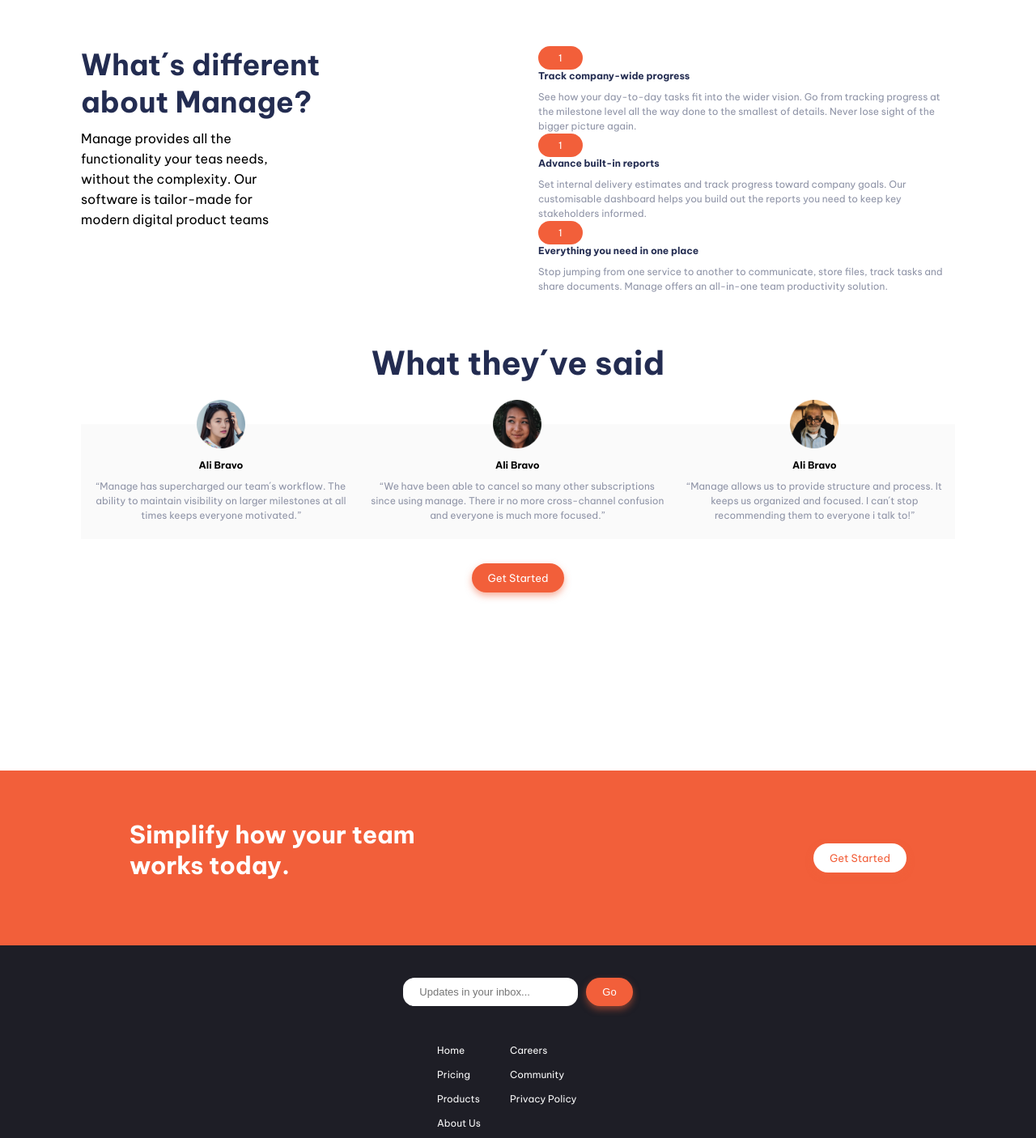
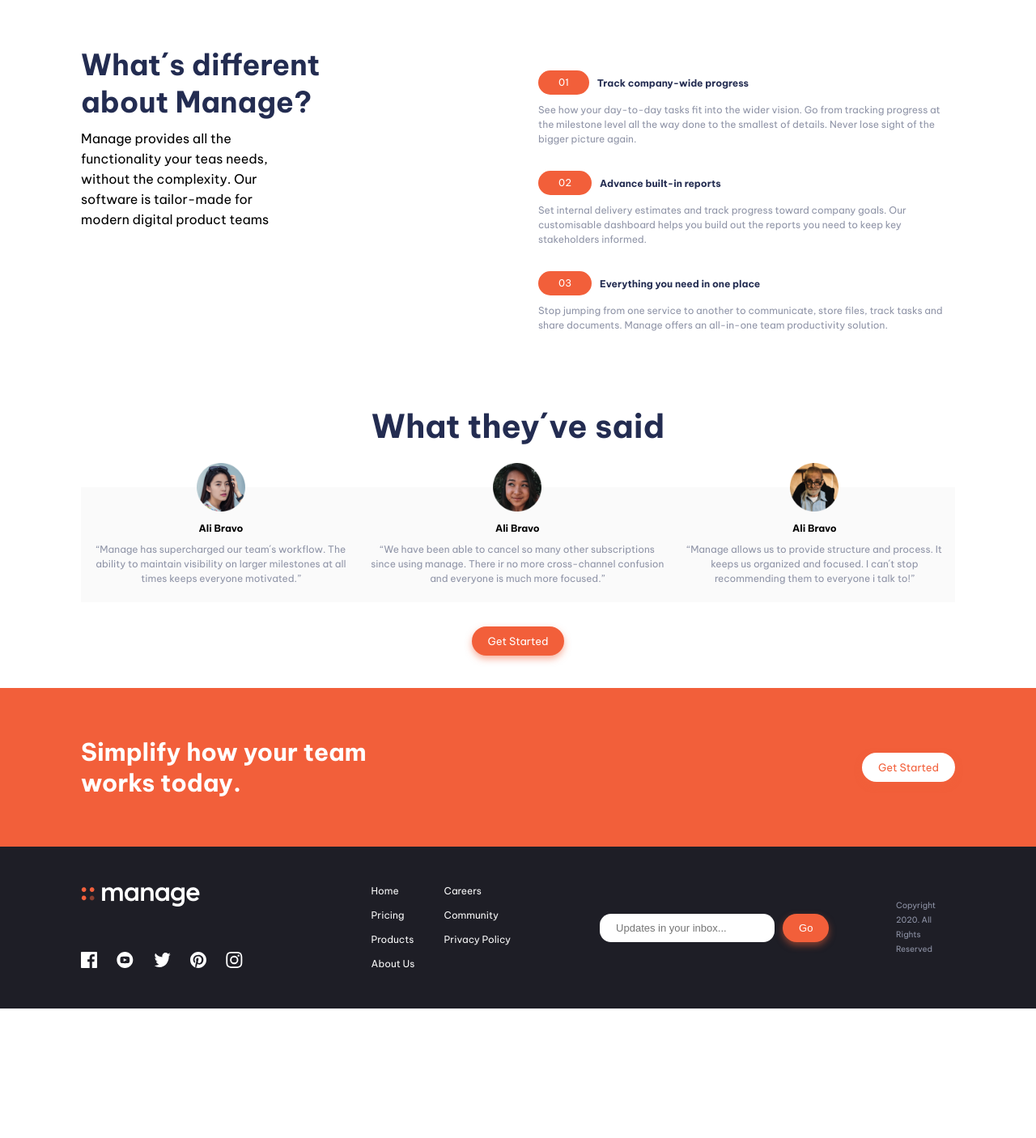
Before and after one commit to romoguill/finalFrontEnd1, a plain HTML site: page root/index.html in a window 1280 px wide. Shown: the part 628-2034 px from the top of the page at 81% size. After the commit the page ends 1874 px from the top, so only its background shows below. Drawn offline with Linux system fonts and the light colour scheme.

Commit message:
Finished styling the key products ordered list

```diff
--- a/root/css/style.css
+++ b/root/css/style.css
@@ -25,6 +25,7 @@ html {
 
 body {
   font-size: 1.2rem;
+  overflow-x: hidden;
 }
 
 h1,
@@ -37,7 +38,6 @@ h6 {
 h1 {
   font-size: 2.5rem;
   font-weight: 700;
-  letter-spacing: -0.3rem;
 }
 
 h2 {
@@ -70,7 +70,6 @@ p {
   padding: 1rem 2rem;
   border: none;
   border-radius: 2rem;
-  box-shadow: 0px 4px 8px rgba(242, 97, 59, 0.5);
   display: inline-block;
   cursor: pointer;
   font-size: 1.3rem;
@@ -78,11 +77,21 @@ p {
 
 .btn-cta {
   background-color: var(--main-background);
+  box-shadow: 0px 4px 8px rgba(242, 97, 59, 0.5);
+}
+
+.btn-cta:hover {
+  background-color: #ff7e5b;
+  box-shadow: 0px 4px 8px #ff7e5b;
 }
 
 .btn-light {
   background-color: white;
   color: var(--main-background);
+}
+
+.btn-light:hover {
+  background-color: #fff2ef;
 }
 
 /*              HEADER                 */
@@ -92,8 +101,11 @@ header .container {
   align-items: center;
 }
 
-header nav,
-header .container > a {
+header nav {
+  display: none;
+}
+
+header .container .btn {
   display: none;
 }
 
@@ -117,6 +129,10 @@ header nav li a {
   text-decoration: none;
   color: #242e52;
   font-size: 1.3rem;
+}
+
+header nav li a:hover {
+  color: rgb(197, 197, 197);
 }
 
 /*              MAIN                 */
@@ -145,6 +161,10 @@ header nav li a {
   text-align: center;
 }
 
+.key-products {
+  margin-top: 3rem;
+}
+
 .key-products ol {
   list-style: none;
   counter-reset: item;
@@ -152,20 +172,34 @@ header nav li a {
 
 .key-products li {
   counter-increment: item;
+  margin-bottom: 3rem;
 }
 
-.key-products li::before {
-  content: counter(item);
+.key-products .title-wrapper::before {
+  content: '0' counter(item);
   background-color: var(--main-background);
   display: inline-block;
   color: white;
   padding: 0.7rem 2.5rem;
   border-radius: 2rem;
+  z-index: 10;
+  position: relative;
+}
+
+.title-wrapper {
+  display: flex;
+  width: fit-content;
 }
 
 .key-products h6 {
   font-weight: 700;
   font-size: 1.2rem;
+  display: inline-block;
+  padding: 0.75rem 3rem;
+  margin-left: -20px;
+  z-index: 1;
+  background-color: #fff0ec;
+  width: calc(100vw - 2rem);
 }
 
 /*    SECTION REVIEWS     */
@@ -224,7 +258,7 @@ header nav li a {
 /*    SECTION CALL TO ACTION     */
 .call-to-action {
   text-align: center;
-  padding: 8rem 16rem;
+  padding: 8rem 2rem;
   display: flex;
   flex-direction: column;
   justify-content: space-between;
@@ -291,15 +325,26 @@ footer .container {
   line-height: 3rem;
 }
 
-.social-media {
+.container-logo-media {
   order: 2;
   margin-top: 3rem;
   width: 80%;
+  display: flex;
+  flex-direction: column;
+  justify-content: center;
+  align-items: center;
+}
+
+.social-media {
+  width: 100%;
 }
 
 .social-media-container {
   display: flex;
   justify-content: space-between;
+  margin: 0 auto;
+  max-width: 200px;
+  gap: 10px;
 }
 
 footer .container .logo {
@@ -320,8 +365,11 @@ footer .container > p {
     padding: 4rem 6rem;
   }
   /*              HEADER                 */
-  header nav,
-  header .container > a {
+  header nav {
+    display: block;
+  }
+
+  header .container .btn {
     display: block;
   }
 
@@ -342,6 +390,7 @@ footer .container > p {
 
   .introduction-text h1 {
     font-size: 5.8rem;
+    letter-spacing: -0.3rem;
   }
 
   .introduction-text p {
@@ -383,6 +432,11 @@ footer .container > p {
     flex-basis: 50%;
   }
 
+  .key-products h6 {
+    width: auto;
+    background-color: transparent;
+  }
+
   .reviews h2 {
     font-size: 4rem;
   }
@@ -402,11 +456,57 @@ footer .container > p {
   .call-to-action {
     flex-direction: row;
     margin-top: 18rem;
-    padding: 6rem 16rem;
     text-align: start;
+    margin-top: 0;
+    padding: 2rem 0;
   }
 
   .call-to-action h3 {
     width: 400px;
+    margin: 0;
+  }
+
+  /*              FOOTER                 */
+  footer .container {
+    flex-direction: row;
+    height: 100%;
+  }
+
+  .container-logo-media {
+    order: 0;
+    flex-direction: column-reverse;
+    justify-content: space-between;
+    align-items: flex-start;
+    margin-top: 0;
+    align-self: stretch;
+    padding: 1rem 0;
+  }
+
+  footer .container .logo {
+    margin-top: 0;
+  }
+
+  .social-media-container {
+    margin: 0;
+  }
+
+  .social-media {
+    justify-content: space-between;
+  }
+
+  .page-links {
+    order: 1;
+  }
+
+  .page-links ul {
+    margin: 0;
+  }
+
+  .mail-form {
+    order: 2;
+  }
+
+  footer .container > p {
+    margin-top: 0;
   }
 }
--- a/root/index.html
+++ b/root/index.html
@@ -10,7 +10,9 @@
   <body>
     <header>
       <div class="container">
-        <img class="logo" src="./img/logo.png" alt="manage logo" />
+        <a href="#"
+          ><img class="logo" src="./img/logo.png" alt="manage logo"
+        /></a>
         <nav>
           <ul>
             <li><a href="#">Pricing</a></li>
@@ -54,7 +56,9 @@
           <article class="key-products">
             <ol>
               <li>
+                <div class="title-wrapper">
                   <h6>Track company-wide progress</h6>
+                </div>
                 <p>
                   See how your day-to-day tasks fit into the wider vision. Go
                   from tracking progress at the milestone level all the way done
@@ -62,20 +66,21 @@
                   picture again.
                 </p>
               </li>
-            </ol>
-            <ol>
+
               <li>
+                <div class="title-wrapper">
                   <h6>Advance built-in reports</h6>
+                </div>
                 <p>
                   Set internal delivery estimates and track progress toward
                   company goals. Our customisable dashboard helps you build out
                   the reports you need to keep key stakeholders informed.
                 </p>
               </li>
-            </ol>
-            <ol>
               <li>
+                <div class="title-wrapper">
                   <h6>Everything you need in one place</h6>
+                </div>
                 <p>
                   Stop jumping from one service to another to communicate, store
                   files, track tasks and share documents. Manage offers an
@@ -129,17 +134,19 @@
       </div>
 
       <div class="container-dark">
+        <div class="container">
           <section class="call-to-action">
             <h3>Simplify how your team works today.</h3>
             <a class="btn btn-light btn-cta" href="#">Get Started</a>
           </section>
         </div>
+      </div>
     </main>
 
     <footer>
       <div class="container">
+        <div class="container-logo-media">
           <img class="logo" src="./img/logo-light.png" alt="manage logo" />
-
           <section class="social-media">
             <div class="social-media-container">
               <img src="./img/icon-facebook.svg" alt="facebook link" />
@@ -149,6 +156,7 @@
               <img src="./img/icon-instagram.svg" alt="instagram link" />
             </div>
           </section>
+        </div>
 
         <section class="page-links">
           <ul>
```
Lines whose indentation alone changed are shown as unchanged.
